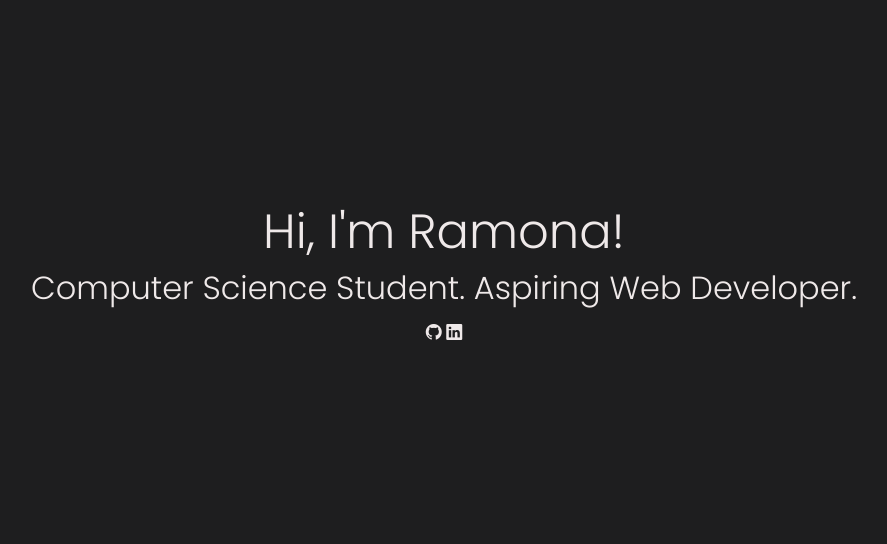
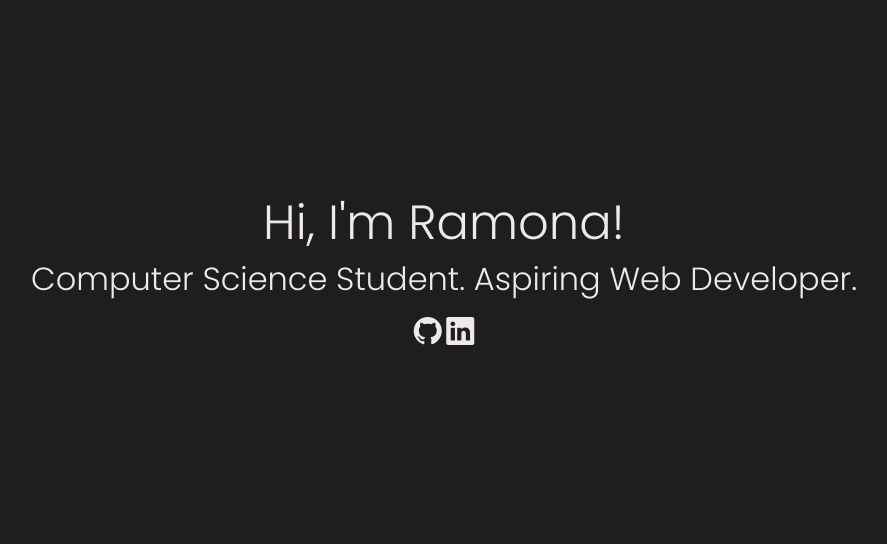
Before and after one commit to ramona-xxii/portfolio-web-project, a PHP site: page / in a window 1280 px wide. Shown: the part 179-723 px from the top of the page, without its empty margins (196-1083 px from the left). Run offline with PHP 8.4, Linux system fonts and the light colour scheme.

Commit message:
added  links to icons

```diff
--- a/index.php
+++ b/index.php
@@ -26,15 +26,19 @@
 
             <!-- content -->
             <div class="content">
+
                 <!-- landing section -->
                 <section id="landing-sctn" class="section">
                     <h1>Hi, I'm Ramona!</h1>
                     <h2>Computer Science Student. Aspiring Web Developer.</h2>
                     <div id="landing-icon-group">
-                        <i class="bi bi-github"></i>
-                        <i class="bi bi-linkedin"></i>
+                        <a href="https://github.com/ramona-xxii" target="_blank">
+                            <i class="bi bi-github icon"></i>
+                        </a>
+                        <a href="https://www.linkedin.com/in/ramona-mcbrearty-468a76202/" target="_blank">
+                            <i class="bi bi-linkedin icon"></i>
+                        </a>
                     </div>
-
                 </section>
 
                 <!-- about section -->
@@ -155,8 +159,12 @@
                         <h2>Ramona</h2>
                         <p>Computer Scientist</p>
                         <div class="footer-icon-group">
-                            <i class="bi bi-github footer-icon"></i>
-                            <i class="bi bi-linkedin footer-icon"></i>
+                            <a href="https://github.com/ramona-xxii">
+                                <i class="bi bi-github footer-icon icon"></i>
+                            </a>
+                            <a href="https://www.linkedin.com/in/ramona-mcbrearty-468a76202/">
+                                <i class="bi bi-linkedin footer-icon icon"></i>
+                            </a>
                         </div>
                     </div>
                     <div id="footer-right">
```
